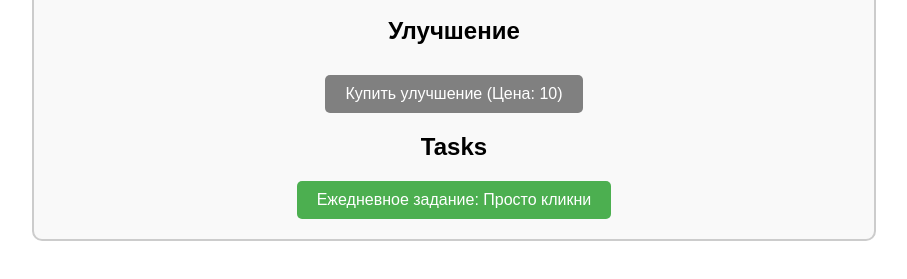
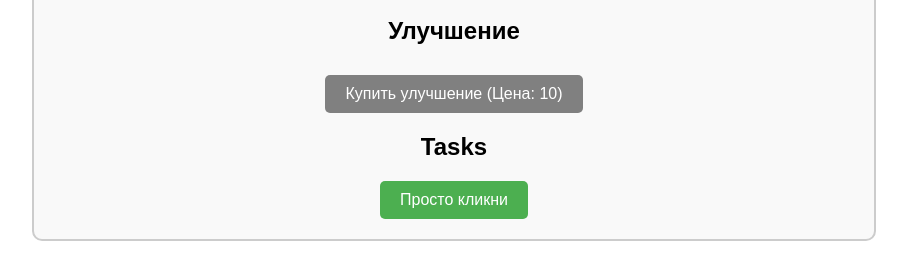
Before and after one commit to zxcstroy/yescoin.github.io, a plain HTML site: page index.html in a window 1280 px wide. Shown: the part 185-464 px from the top of the page, without its empty margins (186-1093 px from the left). Drawn offline with Linux system fonts and the light colour scheme.

Commit message:
Update index.html

```diff
--- a/index.html
+++ b/index.html
@@ -19,7 +19,7 @@
     </div>
     <div class="tasks">
     <h2>Tasks</h2>
-    <button id="dailyTaskButton">Ежедневное задание: Просто кликни</button>
+    <button id="dailyTaskButton">Просто кликни</button>
     </div>
 </div>
 <script src="script.js"></script>
```
